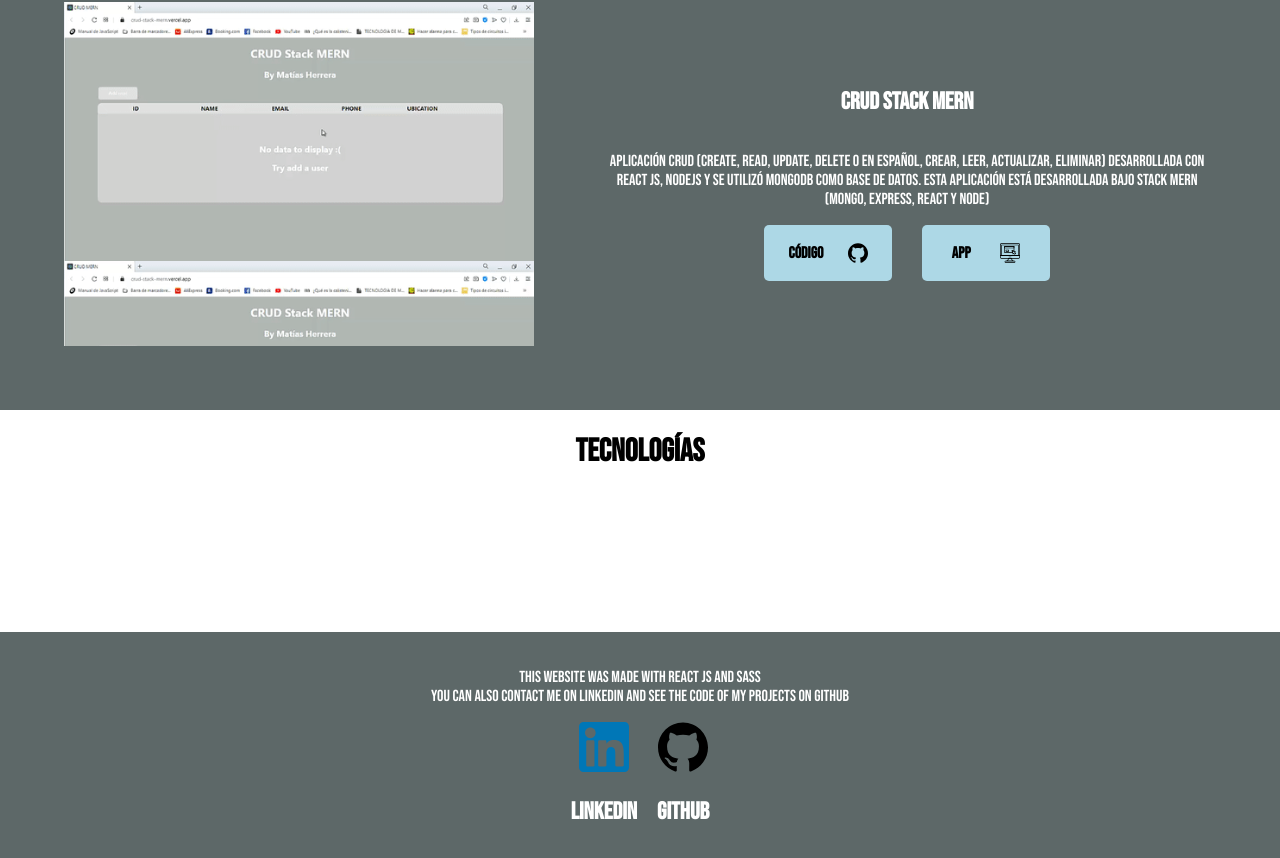
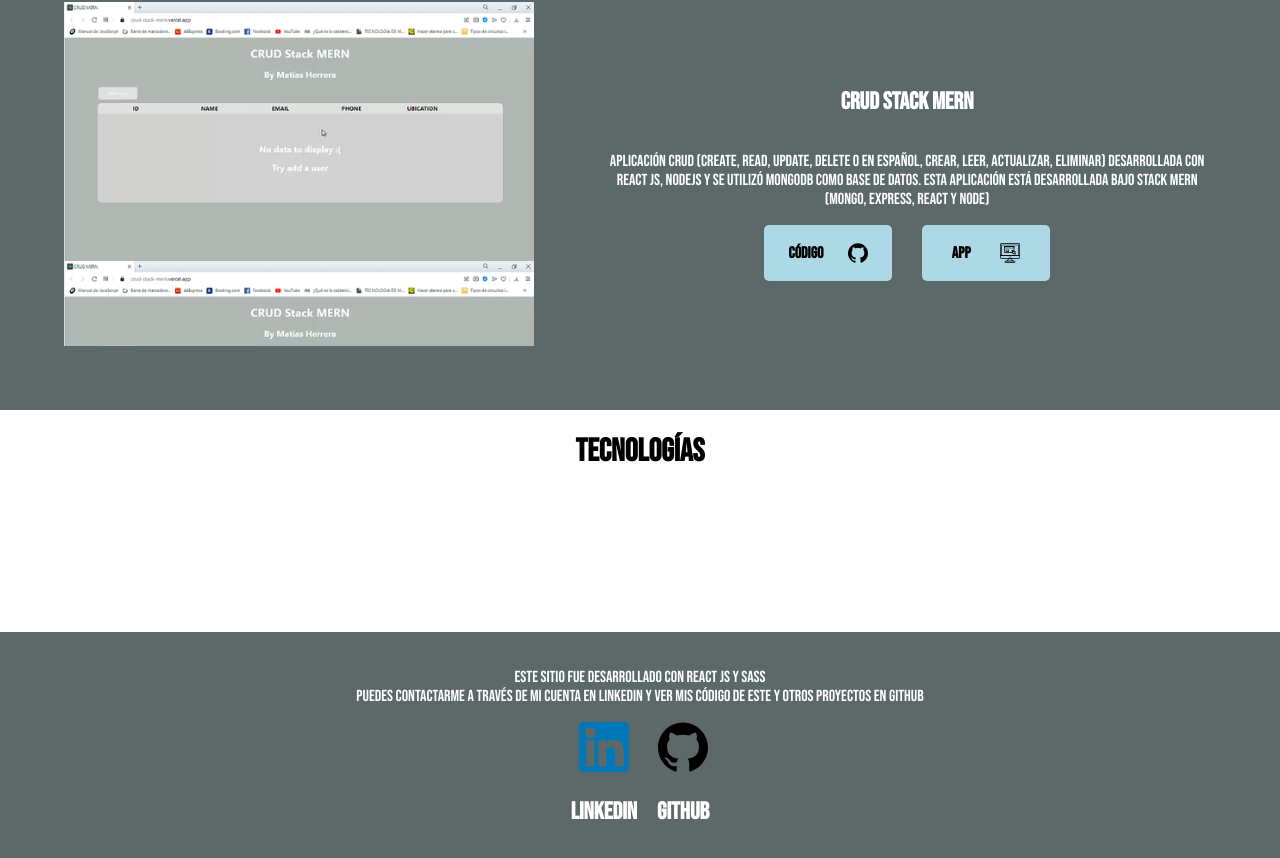
Before and after one commit to mati7122/porfolio-Matias-Herrera, a React (Create React App) app: page / in a window 1280 px wide. Shown: the part 1000-1858 px from the top of the page. Built offline with nearby package versions, Linux system fonts and the light colour scheme.

Commit message:
footer component updated, p

```diff
--- a/src/components/Footer/Footer.js
+++ b/src/components/Footer/Footer.js
@@ -6,9 +6,9 @@ function Footer() {
     return (
         <div className="footerContainer">
             <div className="footerContainer__text">
-                <p>this website was made with react js and sass
+                <p>Este sitio fue desarrollado con React JS y Sass
                     <br />
-                    You can also contact me on linkedIn and see the code of my projects on github
+                    Puedes contactarme a través de mi cuenta en LinkedIn y ver mis código de este y otros proyectos en GitHub
                 </p>
             </div>
 
```
